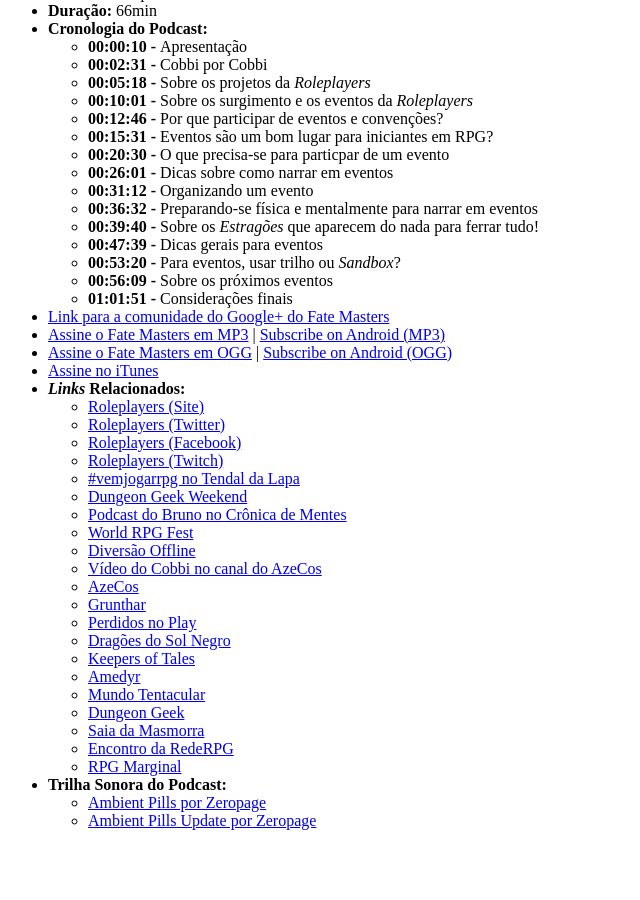
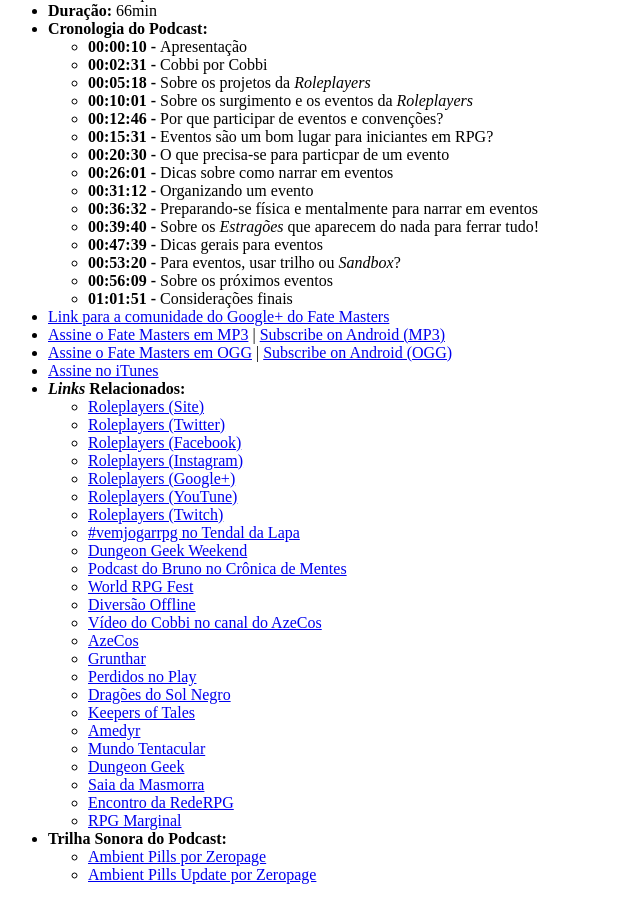
Before and after one commit to fatemasters/fatemasters, a Jekyll site: the page built from _posts/2017-08-09-FMA15-BrunoCobbi.md, in a window 1280 px wide and 900 px high, scrolled down 1972 px. Shown: the whole window, without its empty margins (0-640 px from the left). Built offline with Jekyll 4.4.1, drawn with Linux system fonts in a browser that asks for light colours; nearby versions of some CDN libraries; some web fonts are replaced; library files that are not in the unit come from our copies; before the commit the page ends 2818 px from its top, so only the background shows below that.

Commit message:
Redes sociais da Roleplayers

```diff
--- a/_posts/2017-08-09-FMA15-BrunoCobbi.md
+++ b/_posts/2017-08-09-FMA15-BrunoCobbi.md
@@ -66,6 +66,12 @@
     link: https://twitter.com/vairoleplayers
   - text: Roleplayers (Facebook)
     link: http://facebook.com.br/vairoleplayers
+  - text: Roleplayers (Instagram)
+    link: http://instagram.com/vairoleplayers
+  - text: Roleplayers (Google+)
+    link: http://plus.google.com/+Roleplayers
+  - text: Roleplayers (YouTune)
+    link: http://facebook.com.br/vairoleplayers
   - text: Roleplayers (Twitch)
     link: http://twitch.tv/roleplayers
   - text: "#vemjogarrpg no Tendal da Lapa"
```
